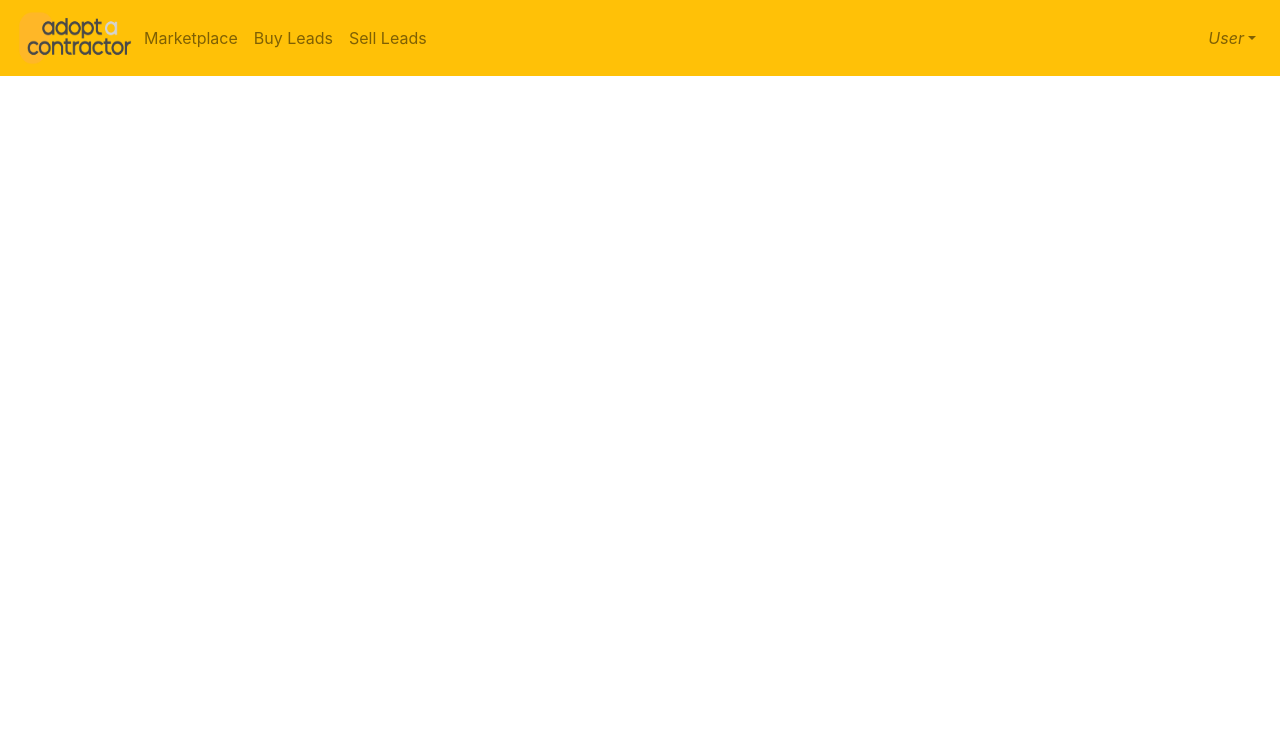
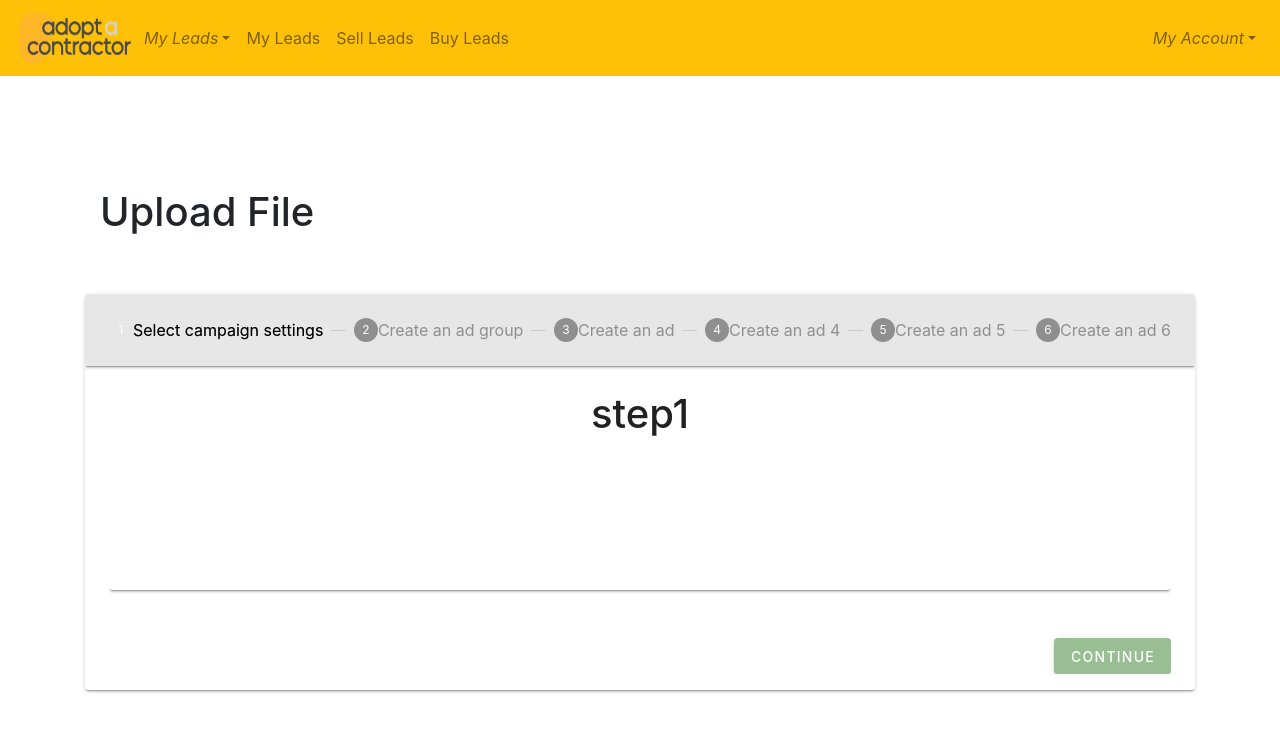
Before and after one commit to AmirMGhanem/AAC_Marketplace, a Nuxt app: page /uploadLeads in a window 1280 px wide. Shown: the top 732 px of the page. Built offline with nearby package versions, Linux system fonts and the light colour scheme.

Commit message:
works, and added stepper with vuetify

```diff
--- a/components/Nav.vue
+++ b/components/Nav.vue
@@ -4,19 +4,39 @@
             <b-navbar-toggle target="nav-collapse"></b-navbar-toggle>
             <nuxt-link to="/"><img src="~assets/images/logo.png" alt="adopt-a-contractor" class="logo"></nuxt-link>
             <b-collapse id="nav-collapse" is-nav>
+                <b-navbar-nav class="auto">
+                    <b-nav-item-dropdown>
+                        <template #button-content>
+                            <em>My Leads</em>
+                        </template>
+                        <b-dropdown-item to="/uploadLeads">Upload Leads</b-dropdown-item>
+                        <b-dropdown-item to="/managemyleads">Manage My Leads</b-dropdown-item>
+                        <b-dropdown-item to="/previoussearch">Previous Search</b-dropdown-item>
+                        <b-dropdown-item to="/extractmyleads">Extract my leads</b-dropdown-item>
+                        <b-dropdown-item to="/leadsenrichment">Leads enrichment</b-dropdown-item>
+                        <b-dropdown-item to="/leandsmonetization">Leads monetization</b-dropdown-item>
+                    </b-nav-item-dropdown>
+
+                </b-navbar-nav>
                 <b-navbar-nav>
-                    <b-nav-item href="/marketplace">Marketplace</b-nav-item>
-                    <b-nav-item href="/buy" >Buy Leads</b-nav-item>
-                    <b-nav-item href="/sell" >Sell Leads</b-nav-item>
+                    <b-nav-item href="/myleads">My Leads</b-nav-item>
+                    <b-nav-item href="/sellleads">Sell Leads</b-nav-item>
+                    <b-nav-item href="/buyleads">Buy Leads</b-nav-item>
                 </b-navbar-nav>
                 <!-- Right aligned nav items -->
                 <b-navbar-nav class="ml-auto">
                     <b-nav-item-dropdown right>
                         <!-- Using 'button-content' slot -->
                         <template #button-content>
-                            <em>User</em>
+                            <em>My Account</em>
                         </template>
-                        <b-dropdown-item to="/signin">Profile</b-dropdown-item>
+                        <div v-if="user">
+                            <b-dropdown-item to="/profile">Profile</b-dropdown-item>
+                            <b-dropdown-item @click="logout">Logout</b-dropdown-item>
+                        </div>
+                        <div v-else>
+                            <b-dropdown-item to="/signin">Sign in</b-dropdown-item>
+                        </div>
 
                     </b-nav-item-dropdown>
                 </b-navbar-nav>
@@ -27,13 +47,24 @@
 
 <script>
 export default {
+    methods: {
+        logout() {
+            this.$store.commit('logout')
+        }
+    },
+    computed: {
+        user() {
+            return this.$store.state.user
+        }
+    }
 
 }
 </script>
 
 <style  scoped>
-.logo{
-        width: 120px;
-        height: 60px;
-    }
+
+.logo {
+    width: 120px;
+    height: 60px;
+}
 </style>
--- /dev/null
+++ b/components/Stepper.vue
@@ -0,0 +1,143 @@
+<template>
+    <div>
+        <div class="title-container">
+            <h1>{{ title }}</h1>
+        </div>
+        <v-stepper  v-model="currentStep">
+            <v-stepper-header>
+                <v-stepper-step   editable step="1" :complete="currentStep>1" :editable="currentStep>1">
+                    Select campaign settings
+                </v-stepper-step>
+                <v-divider></v-divider>
+                <v-stepper-step step="2" :complete="currentStep>2" :editable="currentStep>2">Create an ad group</v-stepper-step>
+                <v-divider></v-divider>
+                <v-stepper-step step="3" :complete="currentStep>3" :editable="currentStep>3">Create an ad</v-stepper-step>
+                <v-divider></v-divider>
+                <v-stepper-step step="4" :complete="currentStep>4" :editable="currentStep>4">Create an ad 4</v-stepper-step>
+                <v-divider></v-divider>
+                <v-stepper-step step="5" :complete="currentStep>5" :editable="currentStep>5">Create an ad 5</v-stepper-step>
+                <v-divider></v-divider>
+                <v-stepper-step step="6" :complete="currentStep>6" :editable="currentStep>6" >Create an ad 6</v-stepper-step>
+            </v-stepper-header>
+
+            <v-stepper-items>
+                <v-stepper-content step="1">
+                    <v-card class="mb-5" color="red lighten-1" height="200px">
+                        <h1>step1</h1>
+                    </v-card>
+                    <v-btn class="continue-btn" @click="currentStep = 2">
+                        Continue
+                    </v-btn>
+                </v-stepper-content>
+
+                <v-stepper-content step="2">
+                    <v-card class="mb-5" color="grey lighten-1" height="200px">
+                        <h1>step2</h1>
+                    </v-card>
+                    <v-btn class="continue-btn" @click="currentStep = 3">
+                        Continue
+                    </v-btn>
+                </v-stepper-content>
+
+                <v-stepper-content step="3">
+                    <v-card class="mb-5" color="grey lighten-1" height="200px">
+                        <h1>step3</h1>
+                    </v-card>
+                    <v-btn class="continue-btn" @click="currentStep = 4">
+                        Continue
+                    </v-btn>
+                </v-stepper-content>
+
+                <v-stepper-content step="4">
+                    <v-card class="mb-5" color="grey lighten-1" height="200px">
+                        <h1>step4</h1>
+                    </v-card>
+                    <v-btn class="continue-btn" @click="currentStep = 5">
+                        Continue
+                    </v-btn>
+                </v-stepper-content>
+
+                <v-stepper-content step="5">
+                    <v-card class="mb-5" color="grey lighten-1" height="200px">
+                        <h1>step5</h1>
+                    </v-card>
+                    <v-btn class="continue-btn" @click="currentStep = 6">
+                        Continue
+                    </v-btn>
+                </v-stepper-content>
+
+                <v-stepper-content step="6">
+                    <v-card class="mb-5" color="grey lighten-1" height="200px">
+                        <h1>step6</h1>
+                    </v-card>
+                    <v-btn class="continue-btn" @click="currentStep = 1">
+                        Start over
+                    </v-btn>
+                </v-stepper-content>
+            </v-stepper-items>
+        </v-stepper>
+    </div>
+</template>
+
+<script>
+export default {
+    data() {
+        return {
+            currentStep: 1,
+
+        };
+    },
+    props: {
+        title: {
+            type: String,
+            required: true,
+        },
+        steps_list: {
+            type: Array,
+            required: true,
+        },
+    },
+};
+</script>
+
+<style  scoped>
+
+.mb-5{
+    text-align: center;
+}
+
+.continue-btn {
+    float: right;
+    background-color: rgba(12, 101, 0, 0.418) !important;
+    color: white;
+}
+
+.continue-btn:hover {
+    color: black;
+}
+
+.v-stepper__step__step.primary {
+    background-color: red !important;
+    border-color: red !important;
+}
+
+
+.v-stepper__label {
+  color: red !important;
+}
+
+
+.v-stepper__header {
+    background-color: rgb(231, 231, 231);
+
+}
+
+.title-container {
+    display: flex;
+    justify-content: left;
+    margin-left: 15px;
+    margin-bottom: 50px;
+
+
+}
+</style>
--- a/components/home/Comp.vue
+++ b/components/home/Comp.vue
@@ -1,6 +1,6 @@
 <template>
     <div class="container">
-        <h1>Hello {{ user.user_name }}</h1>
+        <h1>Hello {{ user?.user_name}}</h1>
         <h4>{{ HomeTitle }}</h4>
         <p>{{ Title }}</p>
 
--- a/layouts/default.vue
+++ b/layouts/default.vue
@@ -2,12 +2,22 @@
 <template>
     <div>
         <Nav />
-        <Nuxt />
+        <div v-if="user">
+            <Nuxt />
+        </div>
+        <div v-else>
+            <h1>Not logged in</h1>
+        </div>
     </div>
 </template>
 
 <script>
 export default {
+    computed: {
+        user() {
+            return this.$store.state.user
+        }
+    }
 
 }
 </script>
--- a/layouts/empty.vue
+++ b/layouts/empty.vue
@@ -1,6 +1,5 @@
 <template>
     <div>
-
         <Nuxt/>
     </div>
 </template>
--- a/nuxt.config.js
+++ b/nuxt.config.js
@@ -15,6 +15,8 @@ export default {
       { rel: 'icon', type: 'image/x-icon', href: '/favicon.ico' }
     ]
   },
+
+
 
   // Global CSS: https://go.nuxtjs.dev/config-css
   css: [
@@ -36,12 +38,19 @@ export default {
     // https://go.nuxtjs.dev/bootstrap
     'bootstrap-vue/nuxt',
     '@nuxtjs/axios',
+    '@nuxtjs/vuetify',
+
   ],
 
   fetch: {
     baseURL: 'http://127.0.0.1:8000',
   },
 
+
+  vuetify: {
+    /* module options */
+  },
+
   // Build Configuration: https://go.nuxtjs.dev/config-build
   build: {
   }
--- a/package.json
+++ b/package.json
@@ -11,6 +11,7 @@
   },
   "dependencies": {
     "@nuxtjs/axios": "^5.13.6",
+    "@nuxtjs/vuetify": "^1.12.3",
     "bootstrap": "^4.6.2",
     "bootstrap-vue": "^2.22.0",
     "core-js": "^3.25.3",
--- a/pages/index.vue
+++ b/pages/index.vue
@@ -1,7 +1,6 @@
 <template>
   <div>
     <Comp/>
-
   </div>
 </template>
 
@@ -12,6 +11,11 @@ import Comp  from '@/components/home/Comp'
   export default {
     components: {
       Comp
+    },
+    computed:{
+      user() {
+            return this.$store.state.user
+        }
     }
 
   }
--- /dev/null
+++ b/pages/profile.vue
@@ -0,0 +1,19 @@
+<template>
+    <div>
+        <h1 v-if="user">Hello {{ user?.user_name }}</h1>
+    </div>
+</template>
+
+<script>
+    export default {
+        computed: {
+            user() {
+                return this.$store.state.user
+            }
+        }
+    }
+</script>
+
+<style scoped>
+
+</style>
--- /dev/null
+++ b/pages/uploadLeads.vue
@@ -0,0 +1,29 @@
+<template>
+    <div class="container">
+        <Stepper  :title="title"  :steps_list="steps_list"  />
+
+    </div>
+</template>
+
+<script>
+export default {
+    data() {
+        return {
+            title: 'Upload File',
+            steps_list: ["1", "2", "3", "4"],
+
+        }
+    }
+
+
+
+}
+</script>
+
+<style scoped>
+
+.container{
+    margin-top: 100px;
+}
+
+</style>
--- a/store/index.js
+++ b/store/index.js
@@ -8,7 +8,7 @@ export const state = () => ({
             "We are a top lead marketplace for customers and contractors to connect and get the job done right the first time.",],
     },
     token: '',
-    user: null
+    user: "sad"
 });
 
 export const mutations = {
@@ -17,6 +17,10 @@ export const mutations = {
     },
     setUserData(state, user) {
         state.user = user
+    },
+    logout(state) {
+        state.token = ''
+        state.user = null
     }
 }
 
```
Also changed, not shown: 1 other file (tests, documents, lock files or other folders).
